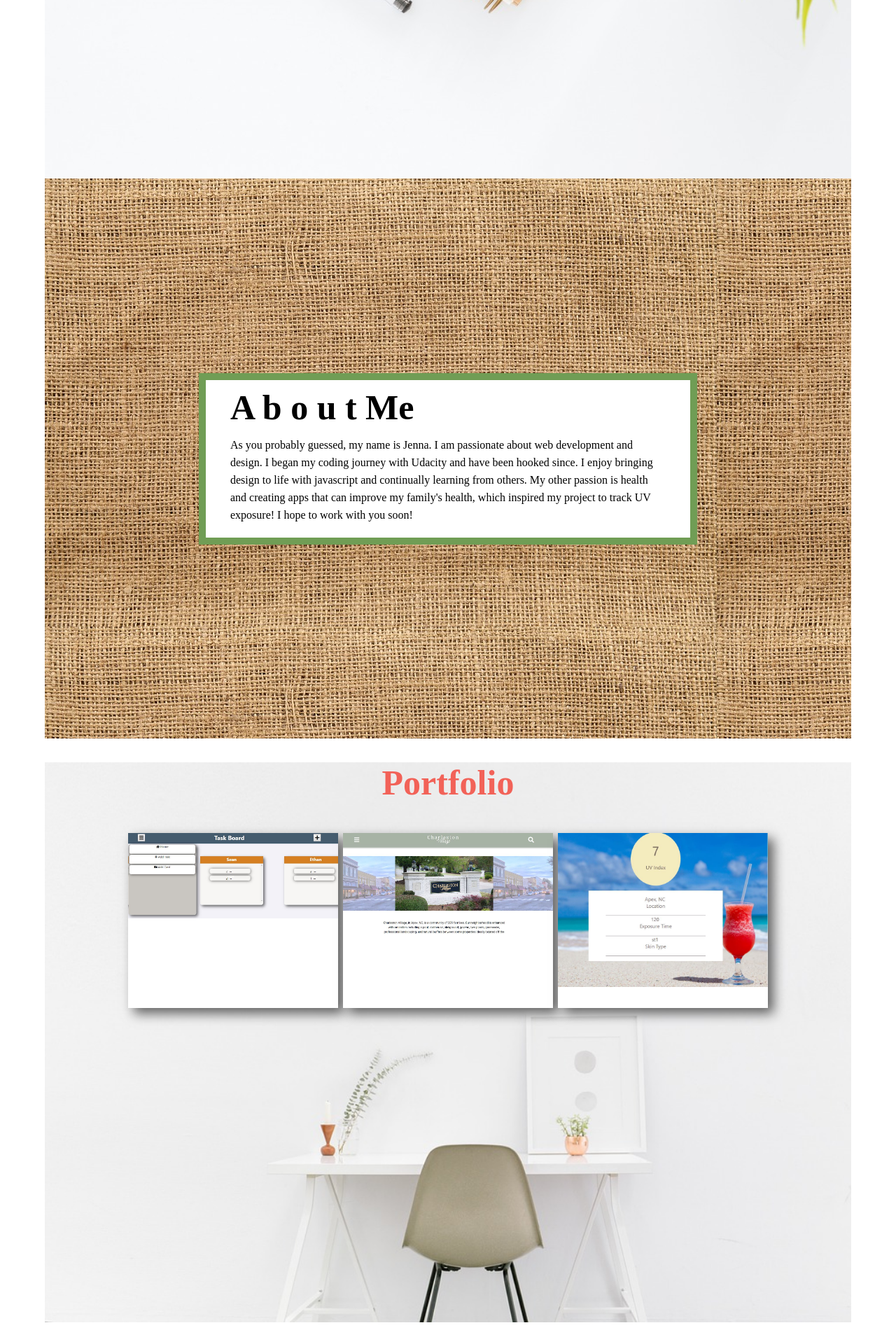
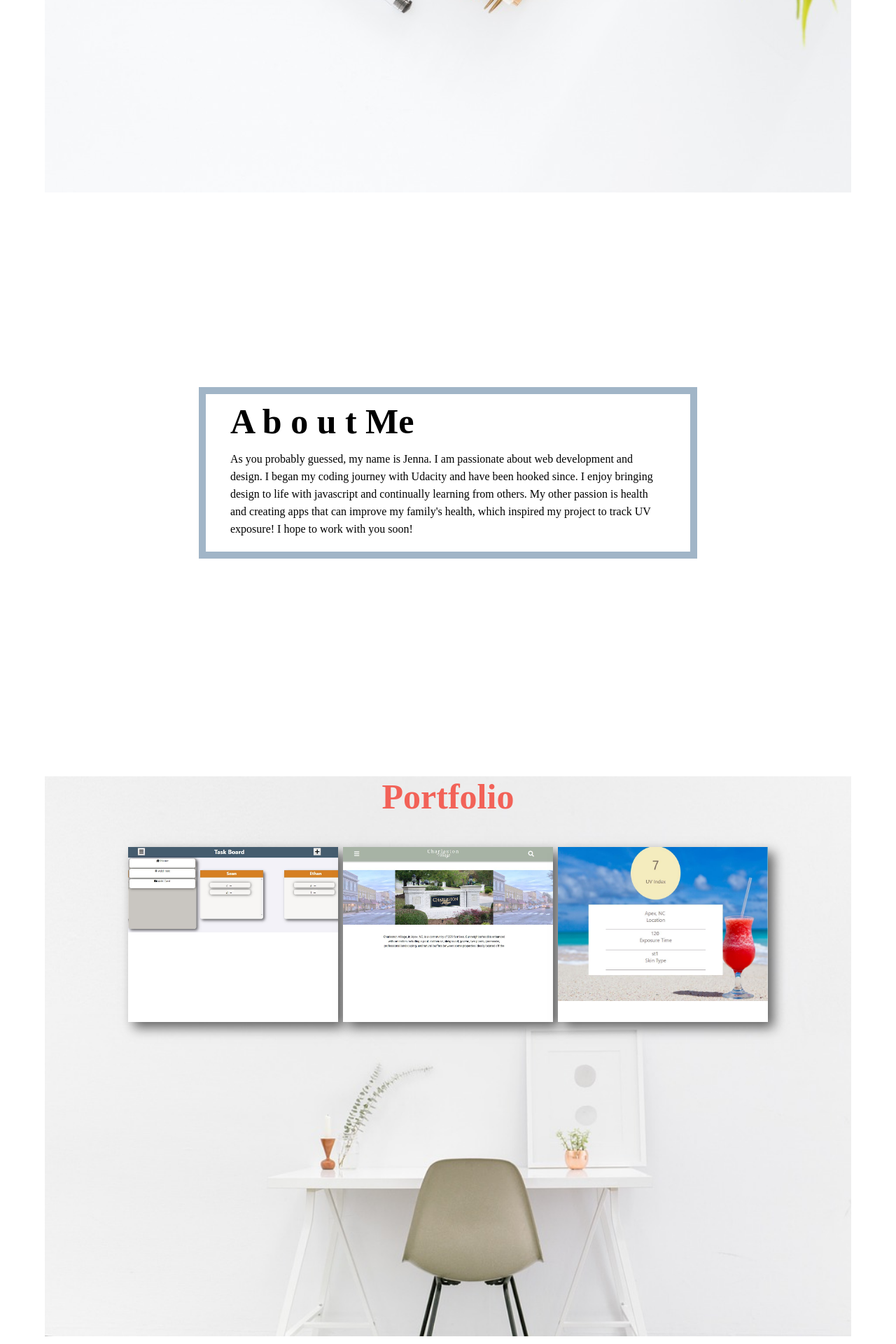
Before and after one commit to jmw321/Portfolio, a React (Create React App) app: page / in a window 1280 px wide. Shown: the part 301-2221 px from the top of the page at 70% size. Built offline with nearby package versions, Linux system fonts and the light colour scheme.

Commit message:
updated about me css background and color

```diff
--- a/src/App.css
+++ b/src/App.css
@@ -12,6 +12,7 @@
   margin: auto;
   background-image: url("./notebook.jpg");
   width: 90%;
+  padding-bottom: 20px;
 }
 
 .lettersContainer {
@@ -55,7 +56,6 @@
   display: flex;
   align-content: center;
   height: 100vh;
-  background-image: url("./aboutme.jpg");
   color: black;
   margin: auto;
   width: 90%;
@@ -68,7 +68,7 @@
   margin: auto;
   border-style: solid;
   border-width: 10px;
-  border-color: #709d55;
+  border-color: #a1b5c7;
   background-color: white;
 
 }
@@ -133,6 +133,15 @@
   width: 100%;
 }
 
+.portfolioProject {
+  position: absolute;
+  z-index: 9999;
+  width: 90%;
+  height: 100%;
+  background-size: cover;
+  background-image: url("./desk.jpg");
+}
+
 @keyframes flip {
   from {transform: rotateY(180deg); opacity: .001;}
   to  {transform: rotateY(0deg); opacity: 1;}
@@ -175,7 +184,7 @@
 }
 
 
-@media (max-width: 700px) {
+@media (max-width: 650px) {
 
 
 .introduction {
--- a/src/App.js
+++ b/src/App.js
@@ -5,12 +5,13 @@ import Uv from "./uvtracknew.jpg";
 import Hoa from "./hoa.jpg";
 
 
-
+var showDescInd = false;
+var showDescId = 0;
 
 var projects = [
-  {id: 0, name: "Task Board", image:Task},
-  {id: 1, name: "HOA", image:Hoa},
-  {id: 2, name: "UV Index App", image:Uv},
+  {id: 0, name: "Task Board", image:Task, description: "Built using React, this is a task board based on a Kanban board. Create a new card, add or remove a task item."},
+  {id: 1, name: "HOA", image:Hoa, description: "Built using React, this is a sample site for a community homeowner association. Uses routing to navigate to additional site pages."},
+  {id: 2, name: "UV Index App", image:Uv, description: "Built using React, a single page app that uses API from OpenUV to fetch realtime UV index. Also, as a fun feature, user is able to choose from different backgrounds."},
 //  {id: 3, name: "Arcade Game"},
 //  {id: 4, name: "Neighborhood App"},
 //  {id: 5, name: "Memory Game"}
@@ -37,6 +38,20 @@ var lettersHalf = [
 
 class App extends Component {
 
+  constructor (props) {
+    super(props);
+    this.scrollDiv = React.createRef();
+    this.state = {showDescInd,showDescId};
+  }
+
+
+  showDescription = (event) => {
+      this.setState({showDescId:event.target.id, showDescInd:true})
+  }
+
+  closeDescription = (event) => {
+    this.setState({showDescInd:false})
+  }
 
   render() {
 
@@ -46,7 +61,9 @@ class App extends Component {
         <header />
         <div className="introduction">
           <div className="lettersContainer">
-            <div className="lettersContainer_inner">
+            <div className="lettersContainer_inner" onClick={() => {
+            this.scrollDiv.current.scrollIntoView({ behavior: 'smooth' });
+          }}>
               {letters[0].letter.map(item =>
                 item !== " " ?
                 <div className="letters"> {item} </div>:
@@ -144,7 +161,7 @@ class App extends Component {
 
           </div>
         </div>
-        <div className="sectionTwo">
+        <div className="sectionTwo" ref={this.scrollDiv}>
           <div className="aboutMe">
             <h1 className="aboutMe_header"> A b o u t Me </h1>
             <p className="aboutMe_content">
@@ -161,10 +178,16 @@ class App extends Component {
         </div>
         <div className="portfolio">
           <h1 className="portfolio_header"> Portfolio </h1>
-          <ul className="portfolio_list">
+
+        {this.state.showDescInd === true &&  <div className="portfolioProject">
+          <button onClick={this.closeDescription}> Close </button>
+            <p>{projects[this.state.showDescId].description}</p>
+            <img src={projects[this.state.showDescId].image} alt={projects[this.state.showDescId].name}/>
+          </div>}
+          <ul className="portfolio_list" onClick={this.showDescription}>
             {projects.map(item => (
               <li id={item.id} className="portfolio_items">
-                <img src={item.image} alt={item.name} className="portfolio_list_images" />
+                <img id={item.id} src={item.image} alt={item.name} className="portfolio_list_images" />
               </li>
             ))}
           </ul>
```
